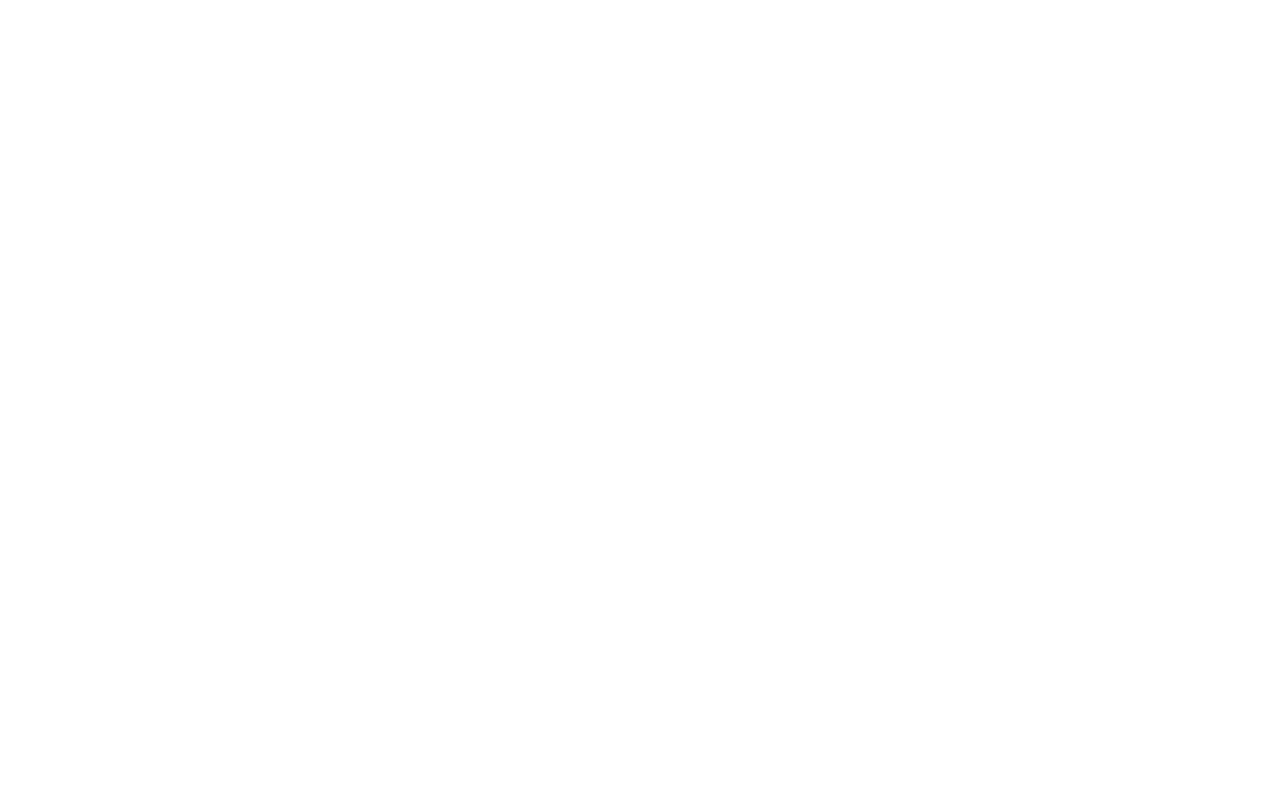
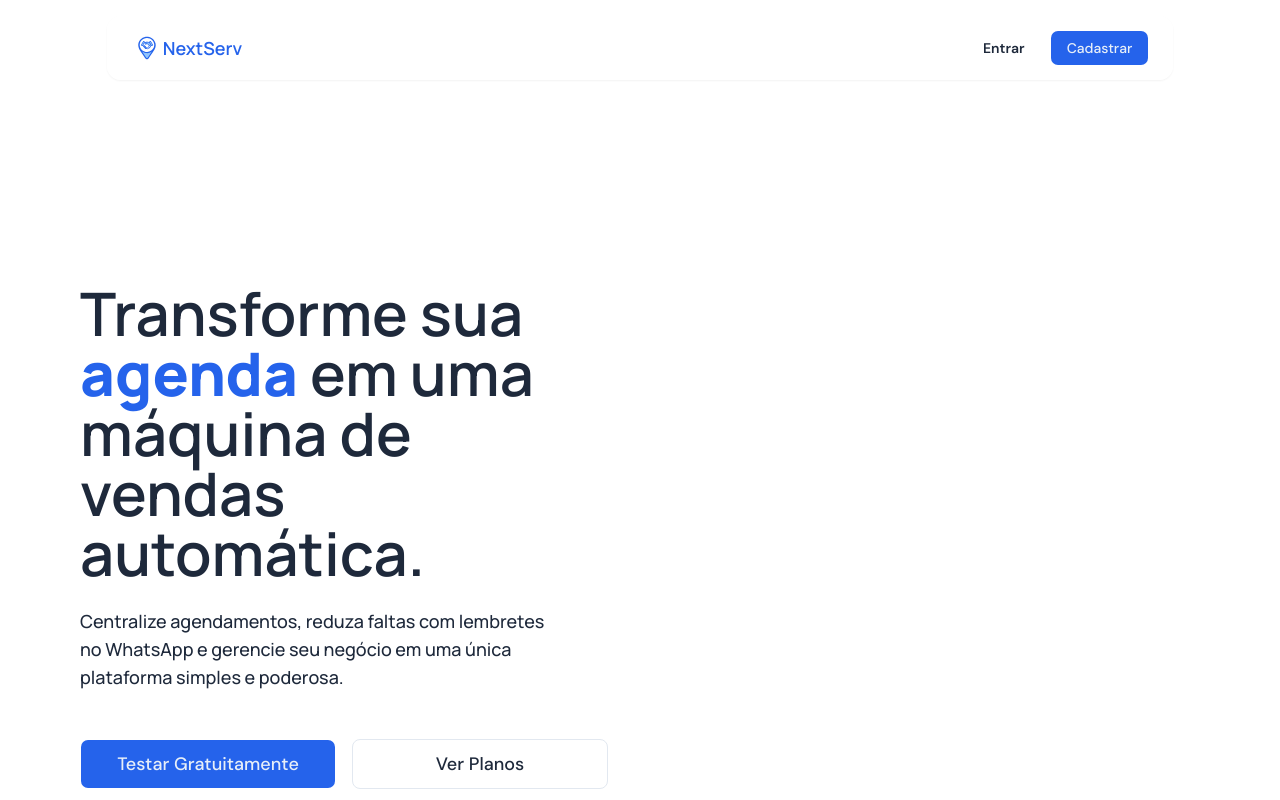
Before and after one commit to Frantsys/schedule-manager, a Next.js app in the folder ui/: page /business in a window 1280 px wide. Built offline with nearby package versions, Linux system fonts and the light colour scheme.

Commit message:
feat(ui): add business hero page

```diff
--- /dev/null
+++ b/ui/app/(public)/business/page.tsx
@@ -0,0 +1,101 @@
+import { Button } from "@/components/ui/button"
+import { Metadata } from "next"
+import { Plans } from "@/modules/public/components/template/Plans"
+import { Benefits } from "@/modules/public/components/template/Benefits"
+import { Footer } from "@/modules/public/components/template/Footer"
+import { Accordion, AccordionContent, AccordionItem, AccordionTrigger } from "@/components/ui/accordion"
+import { CircleQuestionMark } from "lucide-react"
+
+export const meta: Metadata = {
+    title: "Bem Vindo"
+}
+
+export default function Hero() {
+
+    return(
+        <main className="w-full h-screen overflow-y-auto bg-background">
+            <section className="w-full
+            min-h-256 pt-24 py-12
+            md:h-200
+            flex">
+                <section className="w-6/12 h-full flex flex-col justify-center items-center">
+                    <div className="w-3/4 space-y-6">
+                        <h1 className="text-6xl font-heading font-semibold">
+                            Transforme sua <strong className="text-primary">agenda</strong> em uma máquina de vendas automática.
+                        </h1>
+                        <h4 className="text-lg font-heading font-medium">
+                            Centralize agendamentos, reduza faltas com lembretes no WhatsApp e gerencie seu negócio em uma única plataforma simples e poderosa.
+                        </h4>
+                    </div>
+                    <div className="w-3/4 mt-12 flex flex-col gap-4
+                    md:flex-row
+                    ">
+                        <Button className={"text-lg p-6 w-64"}>
+                            Testar Gratuitamente
+                        </Button>
+
+                        <Button variant={"outline"} className={"text-lg p-6 w-64"}>
+                            Ver Planos
+                        </Button>
+                    </div>
+                </section>
+                <section className="w-6/12 h-full">
+
+                </section>
+            </section>
+
+            <Benefits />
+            <Plans />
+            <section className="w-full min-h-9/10 flex justify-center">
+                <main className="w-full h-full p-8
+                md:w-7/10
+                ">
+                    <header className="w-full h-1/10 flex items-center px-4 gap-4">
+                    <CircleQuestionMark size={32} className="text-primary" />
+                        <label className="text-3xl font-heading font-semibold">
+                            Dúvidas Frequentes
+                        </label>
+                    </header>
+                    <Accordion className={"rounded bg-background! mt-4"}>
+                            <AccordionItem className={"rounded p-2 px-4 bg-background!"}>
+                                <AccordionTrigger className={"rounded p-2 bg-background"}>
+                                   <span className="text-xl font-heading">Preciso instalar algum aplicativo no meu computador?</span>
+                                </AccordionTrigger>
+                                <AccordionContent className={"border-t py-6 p-2 min-h-32"}>
+                                    <p className="text-lg">Não. O NextServ é 100% online e funciona direto no navegador do seu celular, tablet ou computador.</p>
+                                </AccordionContent>
+                            </AccordionItem>
+
+                            <AccordionItem className={"rounded p-2 px-4 bg-background!"}>
+                                <AccordionTrigger className={"rounded p-2 bg-background"}>
+                                   <span className="text-xl font-heading">Meus clientes precisam baixar aplicativo para agendar?</span>
+                                </AccordionTrigger>
+                                <AccordionContent className={"border-t py-6 p-2 min-h-32"}>
+                                    <p className="text-lg">Não! O seu link de agendamento abre direto no navegador do cliente, tornando o processo ultra-rápido sem necessidade de download.</p>
+                                </AccordionContent>
+                            </AccordionItem>
+
+                            <AccordionItem className={"rounded p-2 px-4 bg-background!"}>
+                                <AccordionTrigger className={"rounded p-2 bg-background"}>
+                                   <span className="text-xl font-heading">Como funcionam os lembretes via WhatsApp?</span>
+                                </AccordionTrigger>
+                                <AccordionContent className={"border-t py-6 p-2 min-h-32"}>
+                                    <p className="text-lg">O sistema envia notificações automáticas de confirmação e lembrete antes do horário agendado, reduzindo drasticamente a taxa de faltas.</p>
+                                </AccordionContent>
+                            </AccordionItem>
+
+                            <AccordionItem className={"rounded p-2 px-4 bg-background!"}>
+                                <AccordionTrigger className={"rounded p-2 bg-background"}>
+                                   <span className="text-xl font-heading">Posso testar antes de assinar um plano pago?</span>
+                                </AccordionTrigger>
+                                <AccordionContent className={"border-t py-6 p-2 min-h-32"}>
+                                    <p className="text-lg">Sim, oferecemos um período de teste gratuito para você configurar seu catálogo e experimentar todas as funcionalidades no seu dia a dia.</p>
+                                </AccordionContent>
+                            </AccordionItem>
+                        </Accordion>
+                </main>
+            </section>
+            <Footer />
+        </main>
+    )
+}
```
